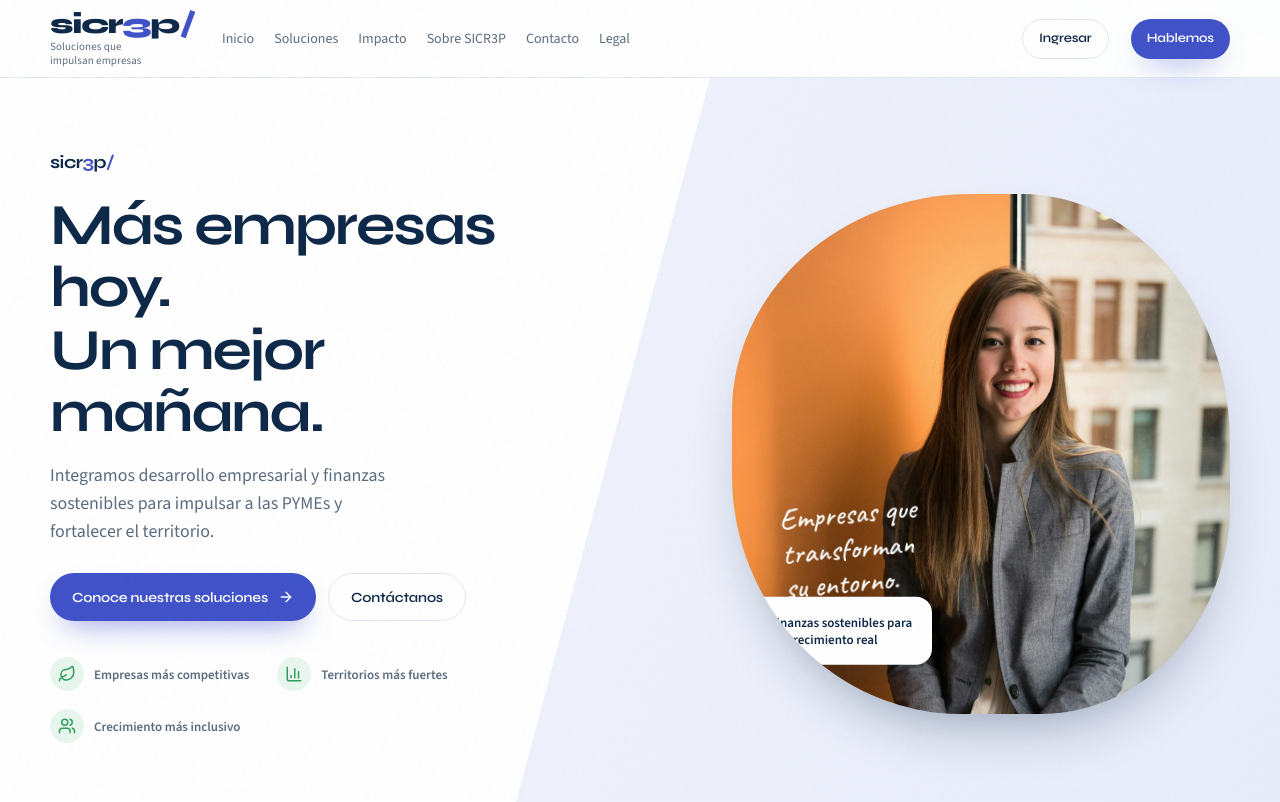
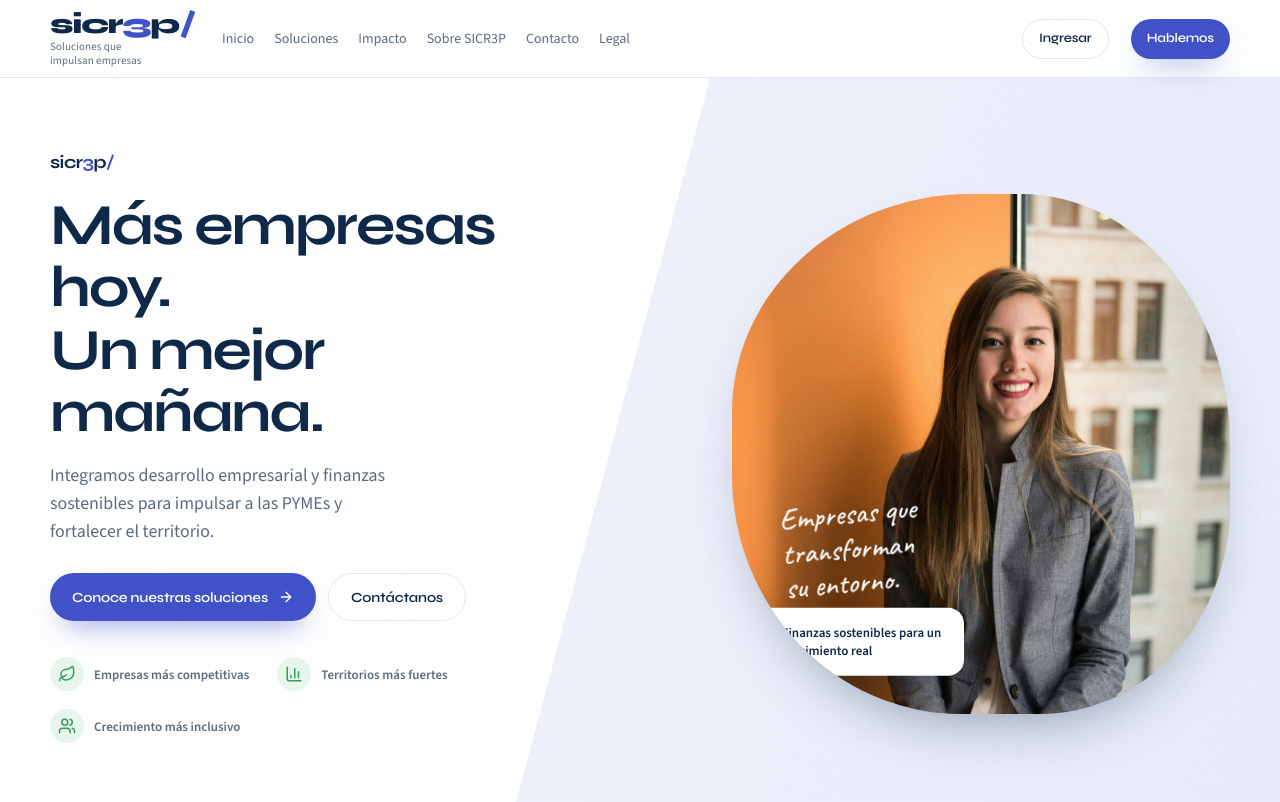
Before and after one commit to Houmeecl/asg, a Next.js app: page / in a window 1280 px wide. Shown: the top 802 px of the page. Built offline with nearby package versions, Linux system fonts and the light colour scheme; no server answers; the database is empty.

Commit message:
Evitar recorte del float de finanzas en el hero
Co-authored-by: Houmeecl <Houmeecl@users.noreply.github.com>

```diff
--- a/app/sicr-landing.css
+++ b/app/sicr-landing.css
@@ -299,12 +299,13 @@
 
 .sicr-lp .hero-float {
   position: absolute;
-  left: -6%;
-  bottom: 8%;
+  left: max(-18px, -4%);
+  bottom: 6%;
   display: flex;
   align-items: center;
   gap: 12px;
-  max-width: 230px;
+  width: min(250px, 72%);
+  max-width: 250px;
   padding: 14px 16px;
   background: #fff;
   border-radius: 16px;
```
